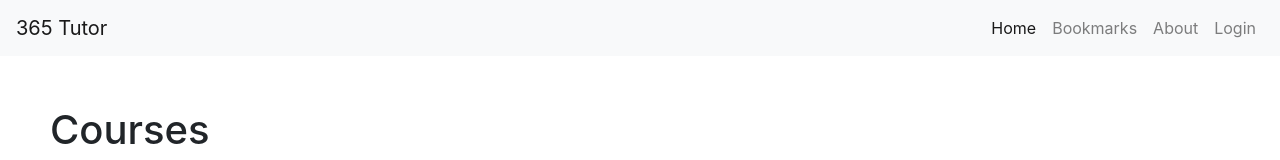
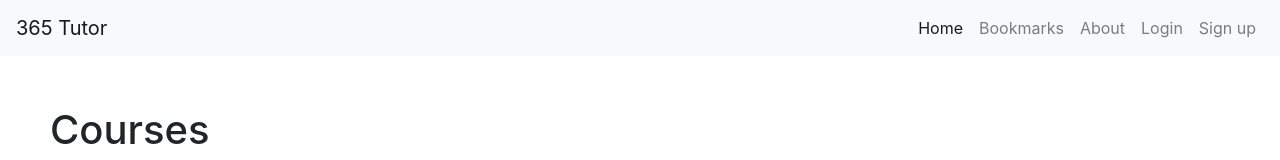
Before and after one commit to NhVNgn/tutoring-plaforms, a React (Create React App) app in the folder frontend/: page / in a window 1280 px wide. Shown: the top 160 px of the page. Built offline with nearby package versions, Linux system fonts and the light colour scheme; no server answers.

Commit message:
Add a button for sign up in the navbar.

```diff
--- a/frontend/src/pages/NavBar.js
+++ b/frontend/src/pages/NavBar.js
@@ -24,6 +24,9 @@ const NavBar = () => {
           <li className="nav-item">
             <Link className="nav-link" to="/login">Login</Link>
           </li>
+          <li className="nav-item">
+            <Link className="nav-link" to="/register">Sign up</Link>
+          </li>
         </ul>
       </div>
     </nav>
```
